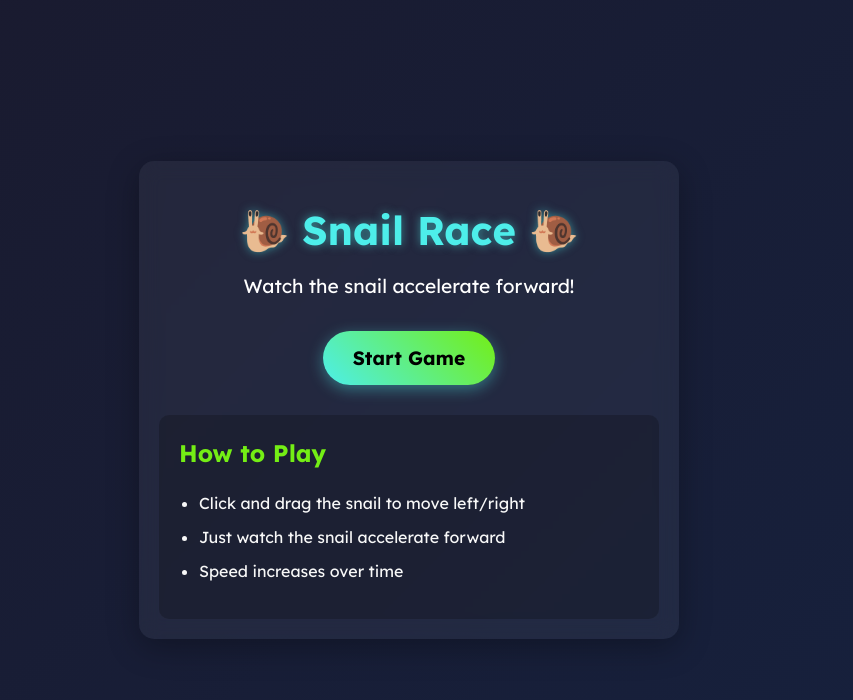
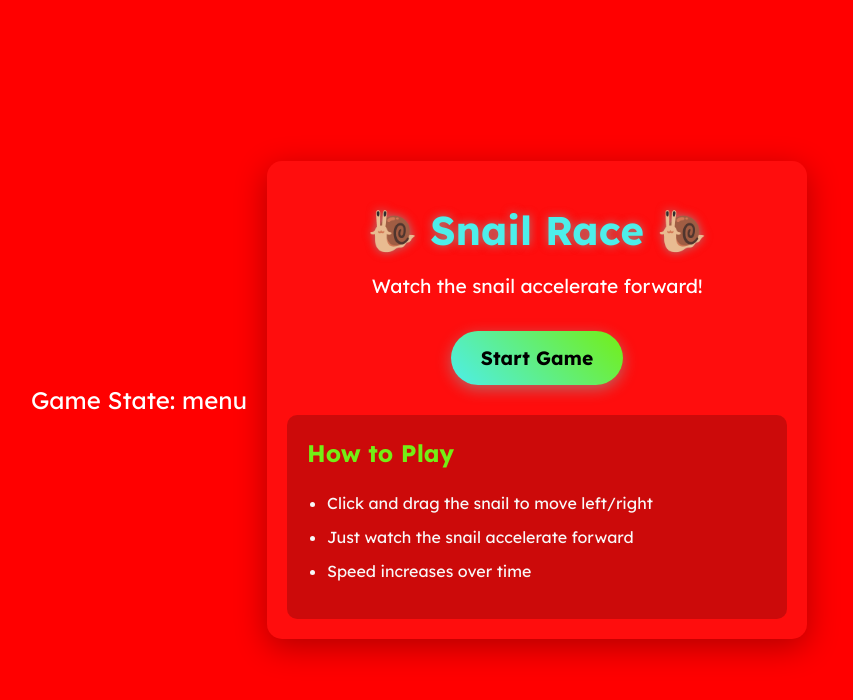
Before and after one commit to OVYE506/snail-race, a React (Vite) app: page / in a window 1280 px wide. Shown: the top 700 px of the page, without its empty margins (231-1084 px from the left). Built offline with nearby package versions, Linux system fonts and the light colour scheme; the HTML template or start-up script is replaced by a standard one.

Commit message:
Add debug output to test if App component is rendering

```diff
--- a/src/App.jsx
+++ b/src/App.jsx
@@ -25,7 +25,10 @@ function App() {
   }
 
   return (
-    <div className="app">
+    <div className="app" style={{background: 'red'}}>
+      <div style={{color: 'white', fontSize: '24px', padding: '20px'}}>
+        Game State: {gameState}
+      </div>
       {gameState === 'menu' && (
         <MenuScreen onStart={() => startGame()} />
       )}
```
